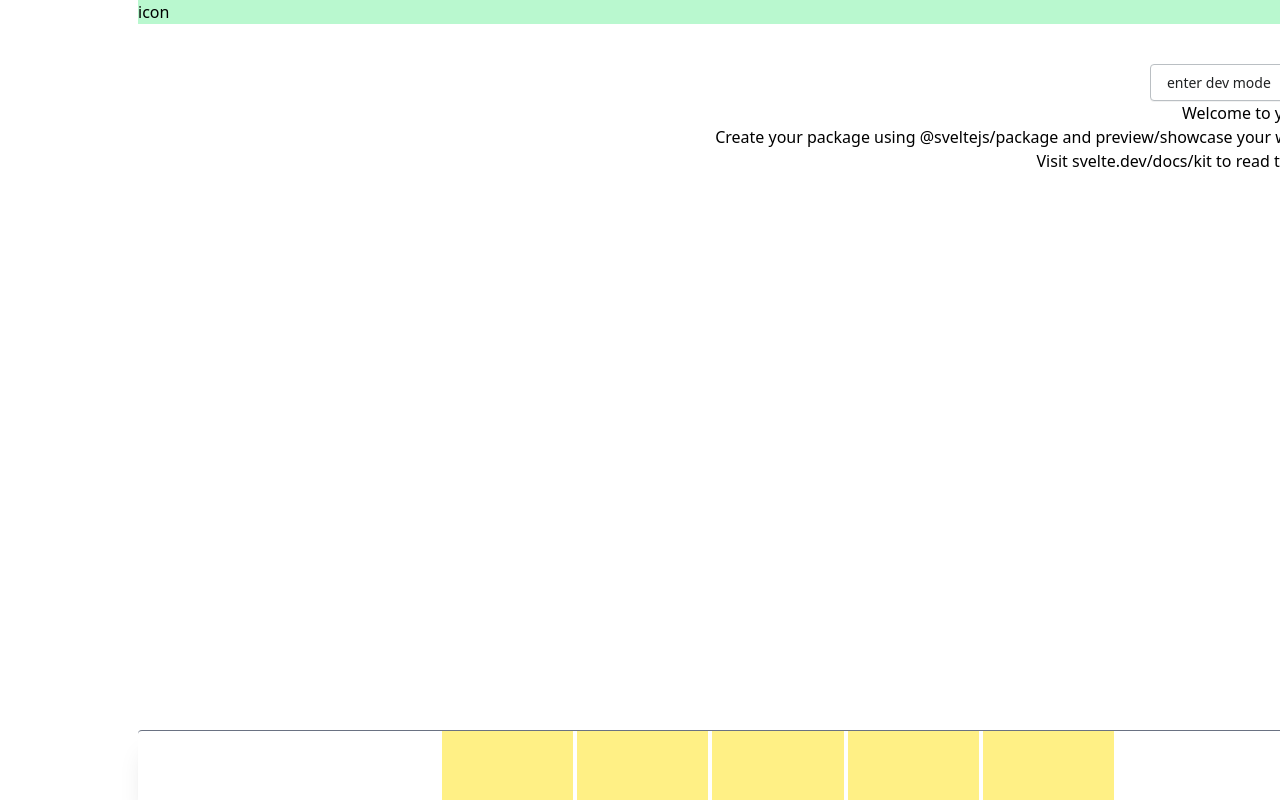
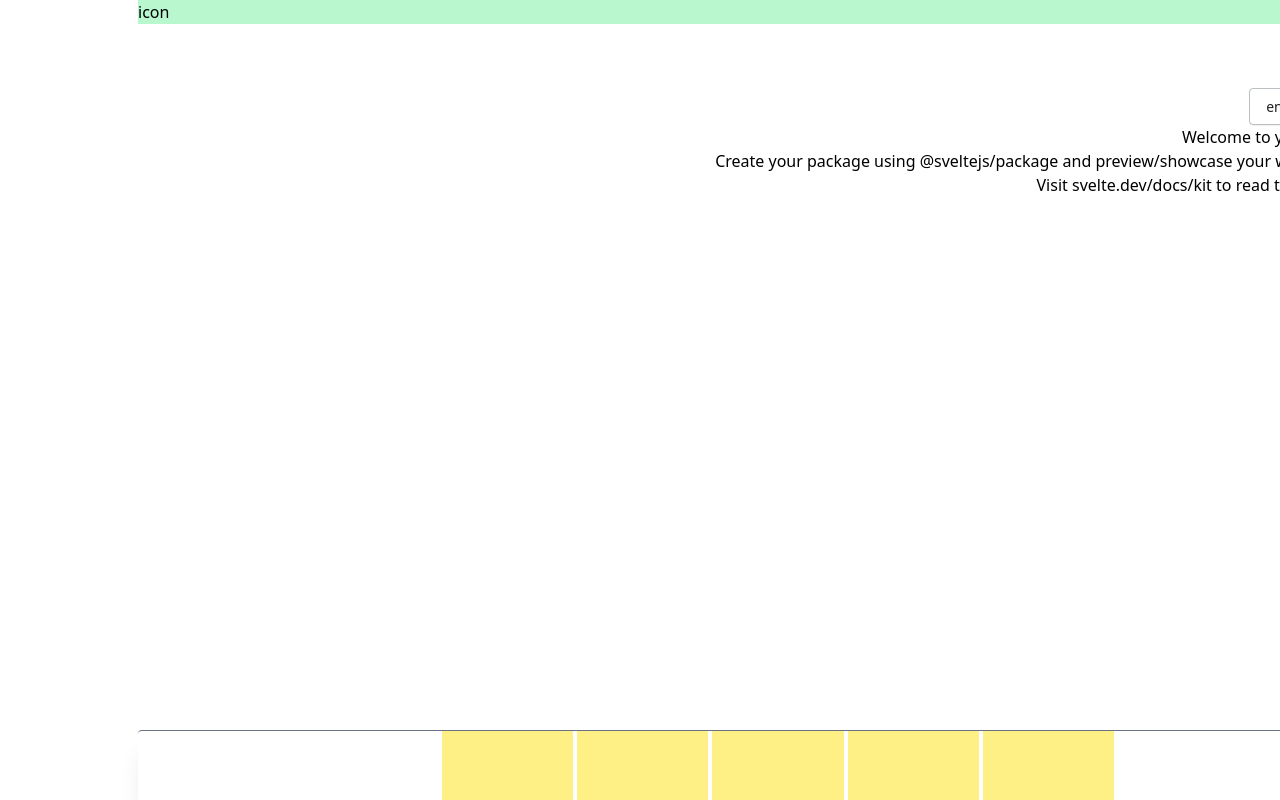
Before and after one commit to AnsBdran/viewport-playground, a SvelteKit app: page / in a window 1280 px wide. Built offline with nearby package versions, Linux system fonts and the light colour scheme.

Commit message:
layouts updated

```diff
--- a/src/routes/+layout.svelte
+++ b/src/routes/+layout.svelte
@@ -11,9 +11,11 @@
 		<span>header</span>
 		<span>icon</span>
 	</header>
-	<main class="mt-16">
+	<nav class="mt-16">
 		<a href="/about">About</a>
 		<a href="/">Home</a>
+	</nav>
+	<main>
 		<button onclick={enterPlayground}> dev </button>
 		{@render children()}
 		<Nav />
```
